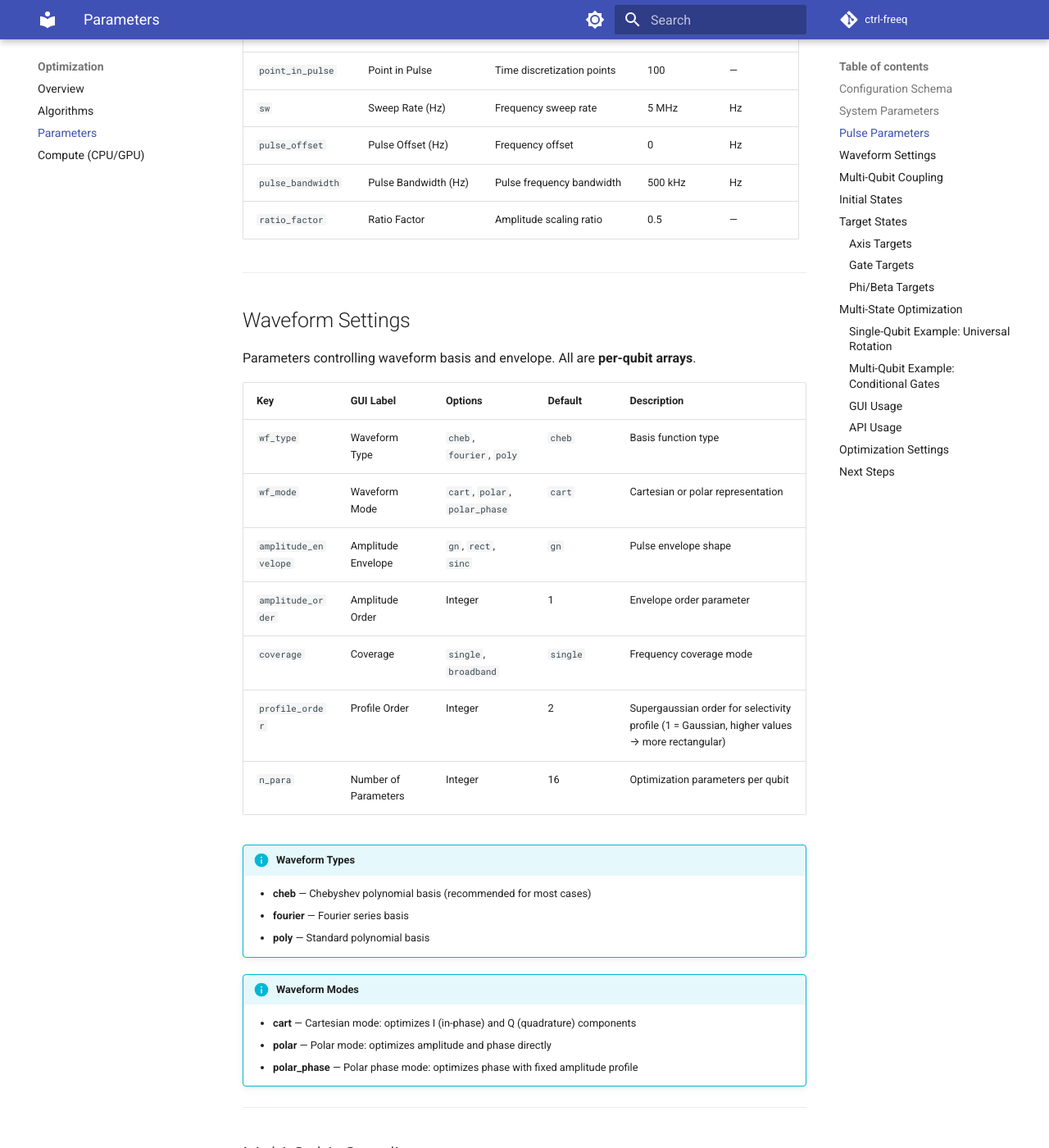
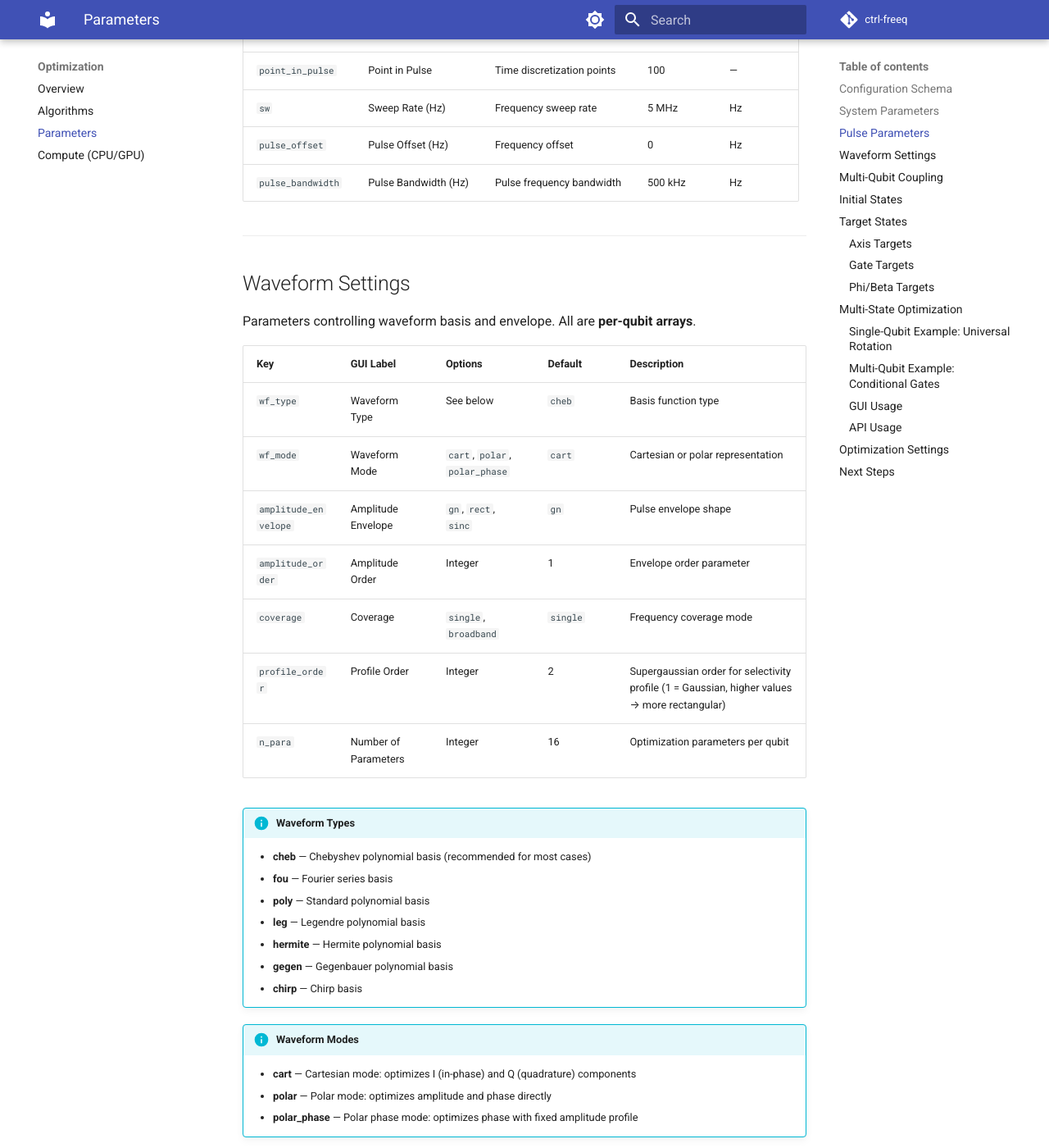
Before and after one commit to mforoozandeh/ctrl-freeq, an MkDocs documentation site: the page built from docs/optimization/parameters.md, in a window 1280 px wide and 1400 px high, scrolled down 1342 px. Shown: the whole window at 82% size. Built offline with MkDocs 1.6.1 and Material for MkDocs 9.7.7, drawn with Linux system fonts in a browser that asks for light colours; comment, search, counter and statistics services are not loaded.

Commit message:
Update Dockerfile for ctrl-freeq and expand waveform options

```diff
--- a/docs/optimization/parameters.md
+++ b/docs/optimization/parameters.md
@@ -48,7 +48,6 @@ Parameters controlling pulse shape and timing. All are **per-qubit arrays**.
 | `sw` | Sweep Rate (Hz) | Frequency sweep rate | 5 MHz | Hz |
 | `pulse_offset` | Pulse Offset (Hz) | Frequency offset | 0 | Hz |
 | `pulse_bandwidth` | Pulse Bandwidth (Hz) | Pulse frequency bandwidth | 500 kHz | Hz |
-| `ratio_factor` | Ratio Factor | Amplitude scaling ratio | 0.5 | — |
 
 ---
 
@@ -58,7 +57,7 @@ Parameters controlling waveform basis and envelope. All are **per-qubit arrays**
 
 | Key | GUI Label | Options | Default | Description |
 |-----|-----------|---------|---------|-------------|
-| `wf_type` | Waveform Type | `cheb`, `fourier`, `poly` | `cheb` | Basis function type |
+| `wf_type` | Waveform Type | See below | `cheb` | Basis function type |
 | `wf_mode` | Waveform Mode | `cart`, `polar`, `polar_phase` | `cart` | Cartesian or polar representation |
 | `amplitude_envelope` | Amplitude Envelope | `gn`, `rect`, `sinc` | `gn` | Pulse envelope shape |
 | `amplitude_order` | Amplitude Order | Integer | 1 | Envelope order parameter |
@@ -68,8 +67,12 @@ Parameters controlling waveform basis and envelope. All are **per-qubit arrays**
 
 !!! info "Waveform Types"
     - **cheb** — Chebyshev polynomial basis (recommended for most cases)
-    - **fourier** — Fourier series basis
+    - **fou** — Fourier series basis
     - **poly** — Standard polynomial basis
+    - **leg** — Legendre polynomial basis
+    - **hermite** — Hermite polynomial basis
+    - **gegen** — Gegenbauer polynomial basis
+    - **chirp** — Chirp basis
 
 !!! info "Waveform Modes"
     - **cart** — Cartesian mode: optimizes I (in-phase) and Q (quadrature) components
```
Also changed, not shown: 1 other file.
